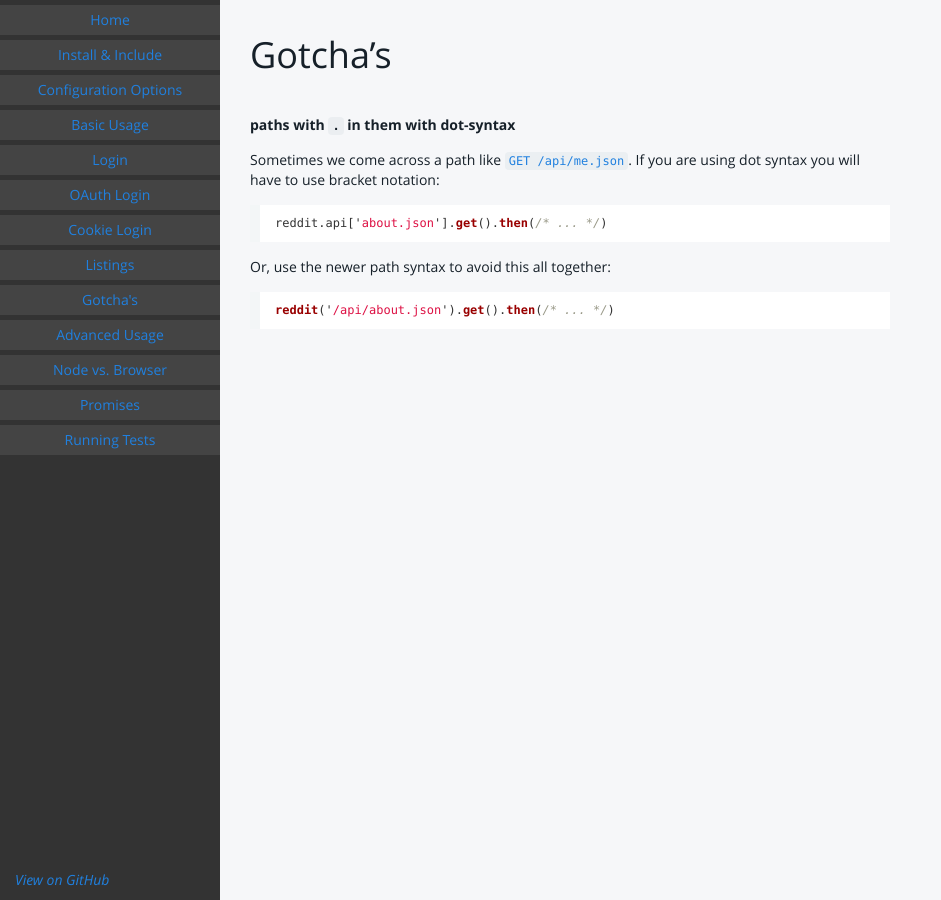
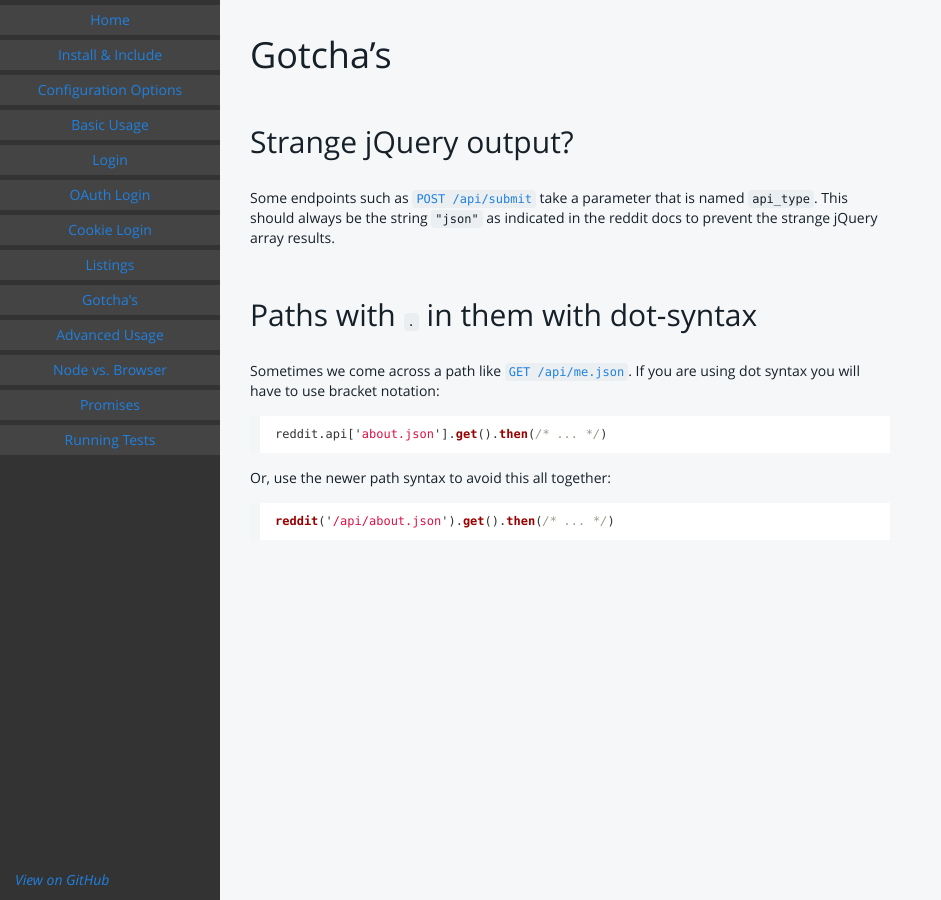
Before and after one commit to terryma/snoocore, a Jekyll site: the page built from gotchas.md, in a window 1280 px wide. Shown: the whole page, without its empty margins (0-941 px from the left). Built offline with Jekyll 4.4.1, drawn with Linux system fonts in a browser that asks for light colours; Markdown is read by kramdown in place of the engine named in the settings.

Commit message:
Include information about `api_type`; issue #62

```diff
--- a/gotchas.md
+++ b/gotchas.md
@@ -5,7 +5,11 @@ layout: default
 
 # Gotcha's
 
-**paths with `.` in them with dot-syntax**
+## Strange jQuery output?
+
+Some endpoints such as [`POST /api/submit`](http://www.reddit.com/dev/api#POST_api_submit) take a parameter that is named `api_type`. This should always be the string `"json"` as indicated in the reddit docs to prevent the strange jQuery array results.
+
+## Paths with `.` in them with dot-syntax
 
 Sometimes we come across a path like [`GET /api/me.json`](http://www.reddit.com/dev/api#GET_api_me.json). If you are using dot syntax you will have to use bracket notation:
 
```
